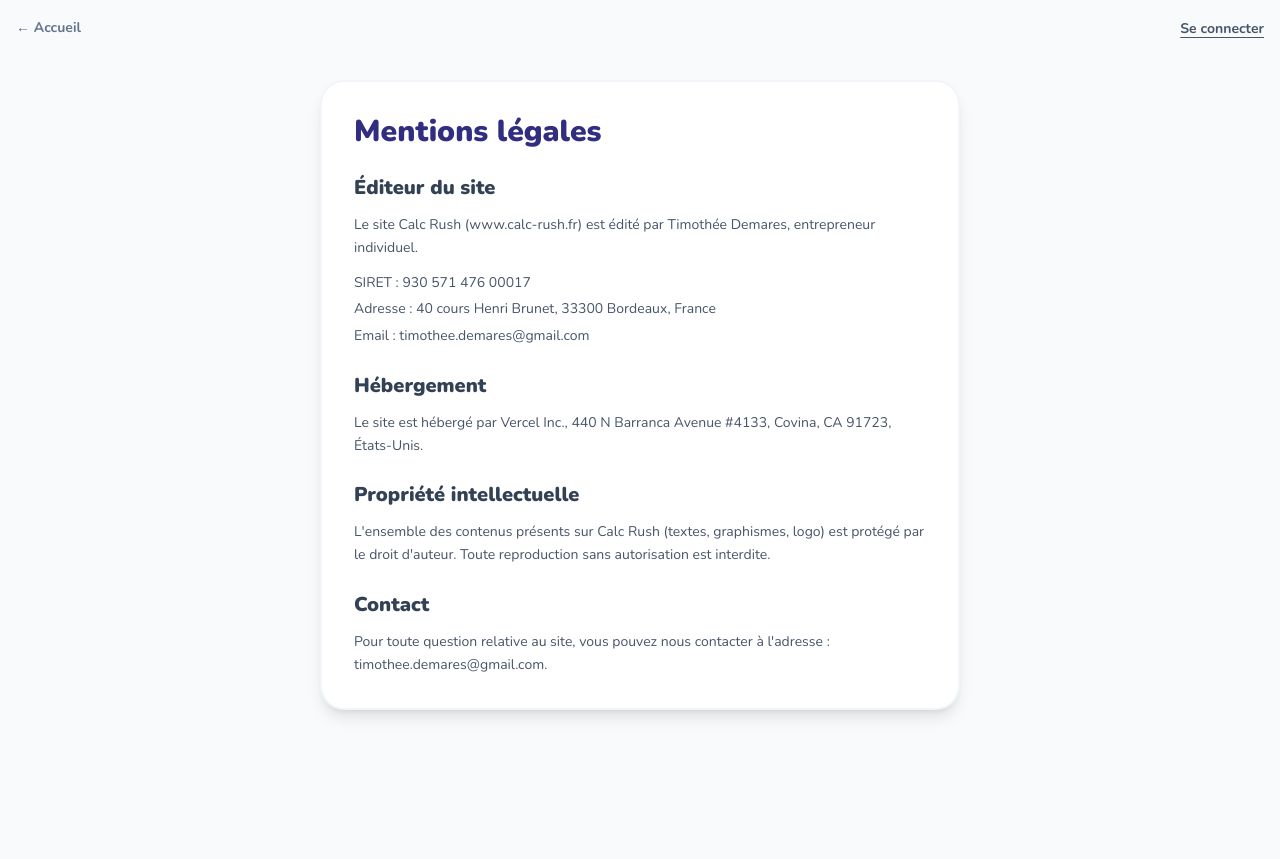
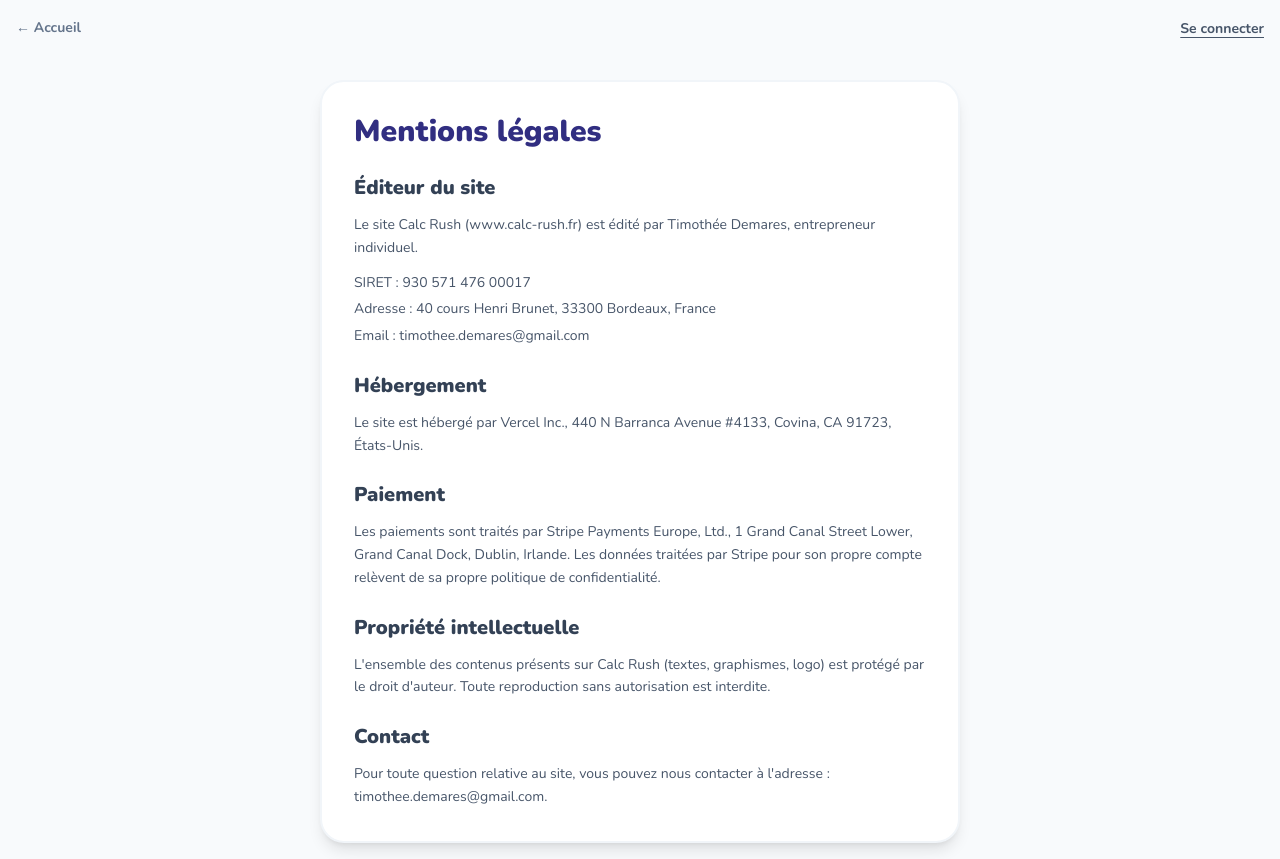
Before and after one commit to hussards-numeriques/hussard-machine_front, a React (Vite) app: page /legal-notice in a window 1280 px wide. Before the commit the page ends 800 px from the top, so only its background shows below. Built offline with nearby package versions, Linux system fonts and the light colour scheme; no server answers.

Commit message:
docs: mention Stripe as payment processor in the legal notice

```diff
--- a/src/pages/LegalNoticePage.tsx
+++ b/src/pages/LegalNoticePage.tsx
@@ -28,6 +28,15 @@
         </section>
 
         <section className="space-y-3">
+          <h2 className="text-xl font-black text-slate-700">Paiement</h2>
+          <p className="text-slate-600 text-sm leading-relaxed">
+            Les paiements sont traités par Stripe Payments Europe, Ltd., 1 Grand Canal Street Lower,
+            Grand Canal Dock, Dublin, Irlande. Les données traitées par Stripe pour son propre
+            compte relèvent de sa propre politique de confidentialité.
+          </p>
+        </section>
+
+        <section className="space-y-3">
           <h2 className="text-xl font-black text-slate-700">Propriété intellectuelle</h2>
           <p className="text-slate-600 text-sm leading-relaxed">
             L'ensemble des contenus présents sur Calc Rush (textes, graphismes, logo) est protégé
```
